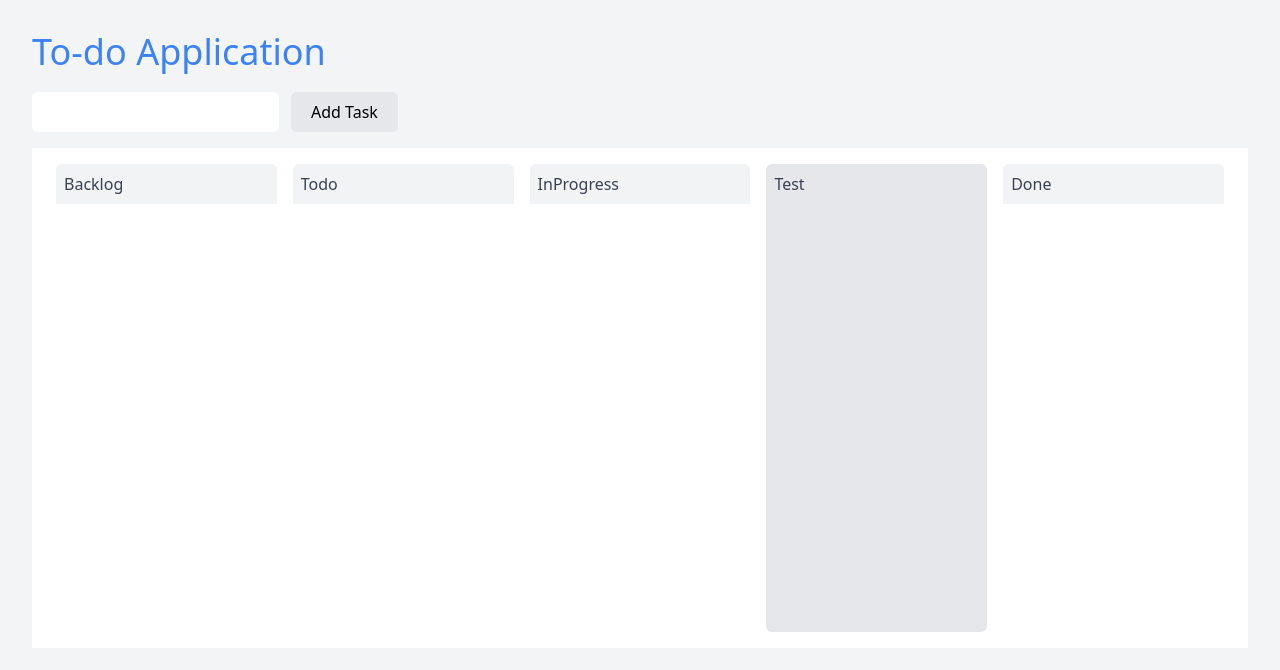
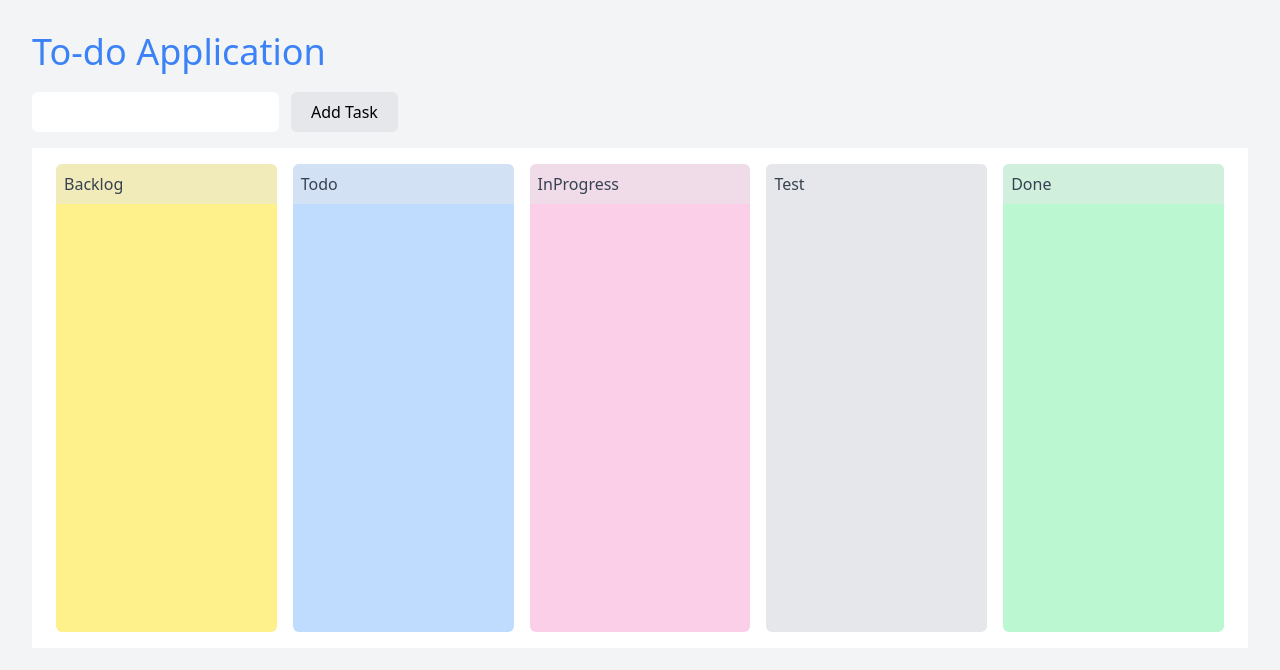
Before and after one commit to sabohat/todo-app, a Next.js app: page / in a window 1280 px wide. Shown: the top 670 px of the page. Built offline with nearby package versions, Linux system fonts and the light colour scheme.

Commit message:
re-install tailwind

```diff
--- a/tailwind.config.js
+++ b/tailwind.config.js
@@ -2,9 +2,7 @@
 module.exports = {
   mode: 'jit',
   content: [
-    './src/pages/**/*.{js,ts,jsx,tsx,mdx}',
-    './src/components/**/*.{js,ts,jsx,tsx,mdx}',
-    './src/app/**/*.{js,ts,jsx,tsx,mdx}',
+    "./src/**/*.{js,ts,jsx,tsx,mdx}",
   ],
   theme: {
     extend: {
```
Also changed, not shown: package.json (+5 -3 lines), 1 other file (tests, documents, lock files or other folders).
